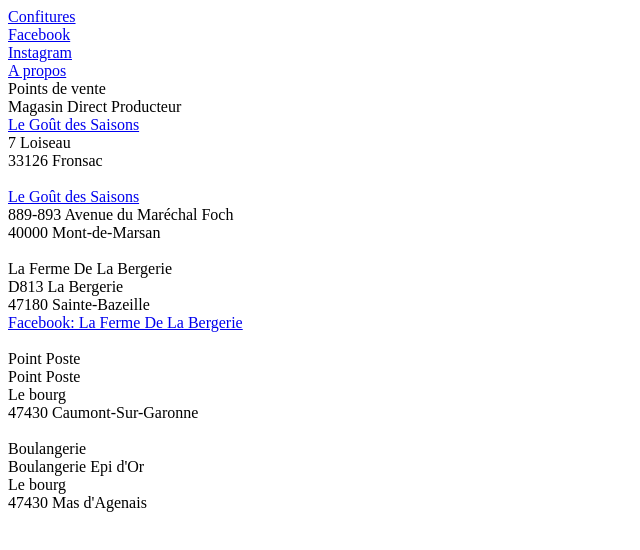
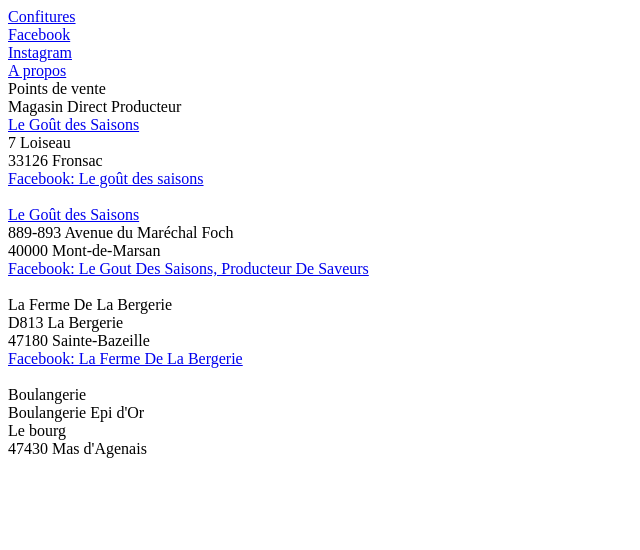
Before and after one commit to leocrapart/valerie-confiture-v-noel, a Vue app: page /points-de-vente in a window 1280 px wide. Shown: the top 550 px of the page, without its empty margins (0-640 px from the left). Built offline with nearby package versions, Linux system fonts and the light colour scheme.

Commit message:
Update SellingPoint.vue

```diff
--- a/src/views/SellingPoint.vue
+++ b/src/views/SellingPoint.vue
@@ -52,16 +52,16 @@
                             site: "http://www.le-gout-des-saisons.com/",
                             rue: "7 Loiseau",
                             codePostal: "33126 Fronsac",
-                            reseauSocial: "",
-                            urlReseauSocial: "",
+                            reseauSocial: "Facebook: Le goût des saisons",
+                            urlReseauSocial: "https://www.facebook.com/Le-go%C3%BBt-des-saisons-1708549259380560/",
                         },
                         {
                             nom: "Le Goût des Saisons",
                             site: "http://www.le-gout-des-saisons.com/",
                             rue: "889-893 Avenue du Maréchal Foch",
                             codePostal: "40000 Mont-de-Marsan",
-                            reseauSocial: "",
-                            urlReseauSocial: "",
+                            reseauSocial: "Facebook: Le Gout Des Saisons, Producteur De Saveurs",
+                            urlReseauSocial: "https://www.facebook.com/legoutdessaisons/",
                         },
                         {
                             nom: "La Ferme De La Bergerie",
@@ -74,21 +74,6 @@
                     ]
                 },
                 type2: {
-                    nomType: "Point Poste",
-                    liste: [
-                        {
-                           nom: "Point Poste",
-                           site: "",
-                           rue:"Le bourg",
-                           codePostal: "47430 Caumont-Sur-Garonne",
-                           reseauSocial: "",
-                           urlReseauSocial: "",
-                        },
-
-                    ]
-
-                },
-                type3: {
                     nomType: "Boulangerie",
                     liste: [
                         {
```
